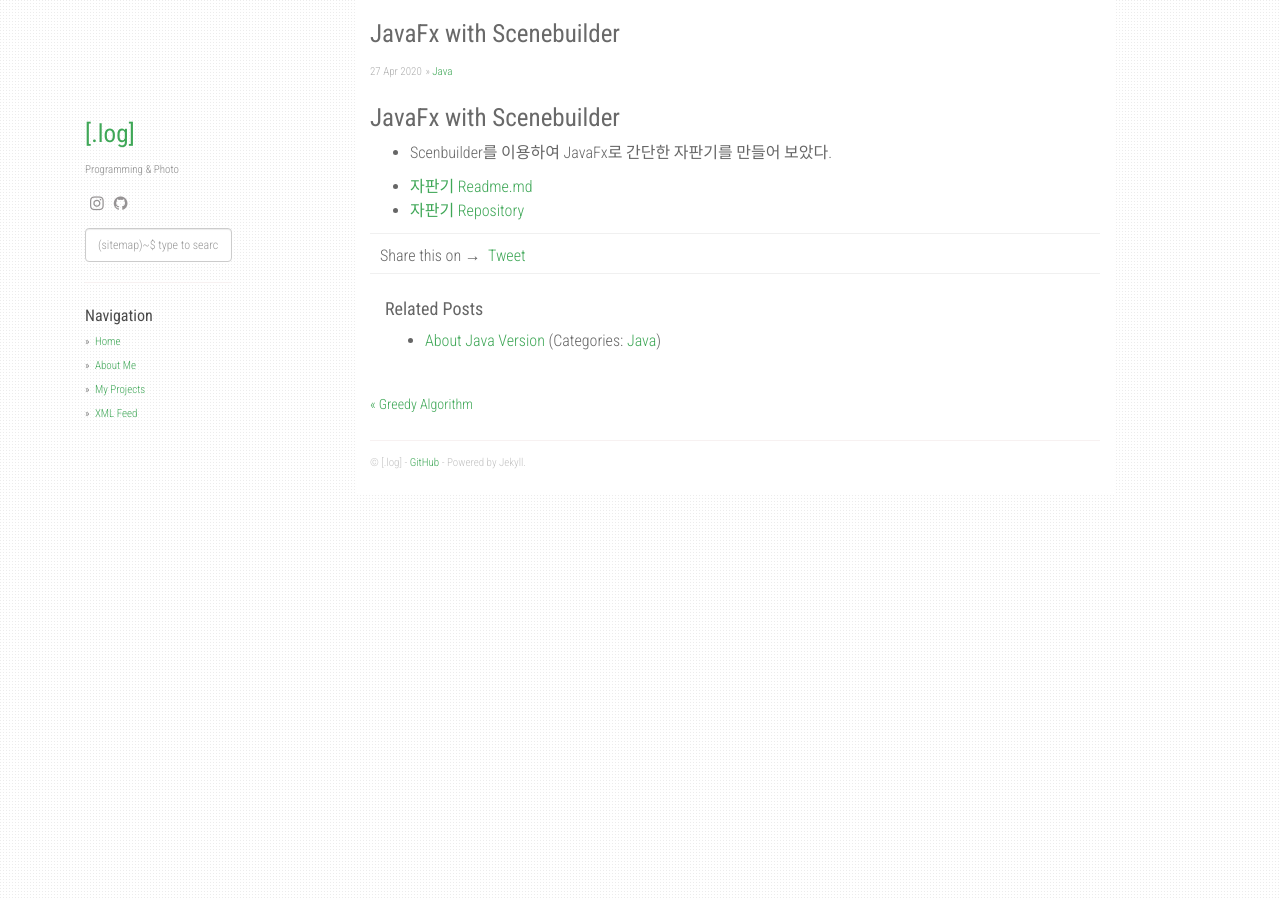
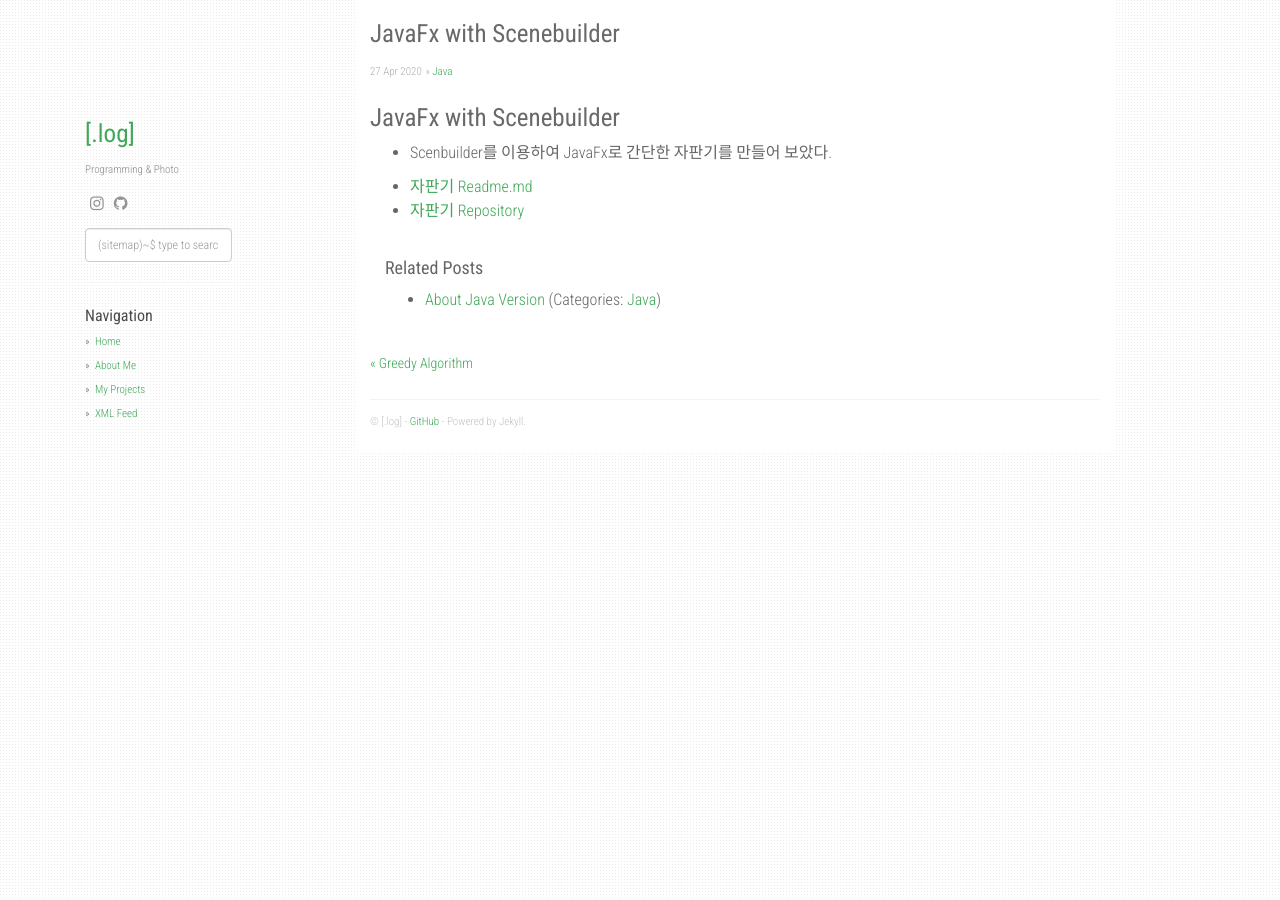
Before and after one commit to Marshmellowon/marshmellowon.github.io, a Jekyll site: the page built from _posts/2020-04-27-Javafx.md, in a window 1280 px wide. Built offline with Jekyll 4.4.1, drawn with Linux system fonts in a browser that asks for light colours; nearby versions of some CDN libraries; comment, search, counter and statistics services are not loaded.

Commit message:
remove share btn

```diff
--- a/_config.yml
+++ b/_config.yml
@@ -21,8 +21,8 @@ social:
     link: "https://github.com/Marshmellowon"
 
 share:
-  twitter_username: github.io
-  fb_appid: 1749788565247320
+  twitter_username:
+  fb_appid:
 
 urls:
   - text: About Me
--- a/_includes/share-page.html
+++ b/_includes/share-page.html
@@ -1,13 +1,13 @@
-<div class="share-page">
-    <span style="float: left;">Share this on &rarr;&nbsp;&nbsp;</span>
+<!-- <div class="share-page"> -->
+<!--     <span style="float: left;">Share this on &rarr;&nbsp;&nbsp;</span> -->
 
     <!-- Twitter -->
-    <a href="https://twitter.com/share" class="twitter-share-button" data-via="{{ site.share.twitter_username }}">Tweet</a>
+    <!-- <a href="https://twitter.com/share" class="twitter-share-button" data-via="{{ site.share.twitter_username }}">Tweet</a>
     <script>!function(d,s,id){var js,fjs=d.getElementsByTagName(s)[0],p=/^http:/.test(d.location)?'http':'https';if(!d.getElementById(id)){js=d.createElement(s);js.id=id;js.src=p+'://platform.twitter.com/widgets.js';fjs.parentNode.insertBefore(js,fjs);}}(document, 'script', 'twitter-wjs');</script>
-
+   -->
     <!-- Facebook -->
-    <div class="fb-share-button" data-href="{{ site.url }}{{ page.url }}" data-layout="button_count" style="position: relative; top: -8px; left: 3px;"></div>
-  </div>
+  <!--   <div class="fb-share-button" data-href="{{ site.url }}{{ page.url }}" data-layout="button_count" style="position: relative; top: -8px; left: 3px;"></div> -->
+ <!--  </div> -->
 
   <div id="fb-root"></div>
   <script>(function(d, s, id) {
```
Also changed, not shown: _layouts/post.html (+5 -3 lines).
